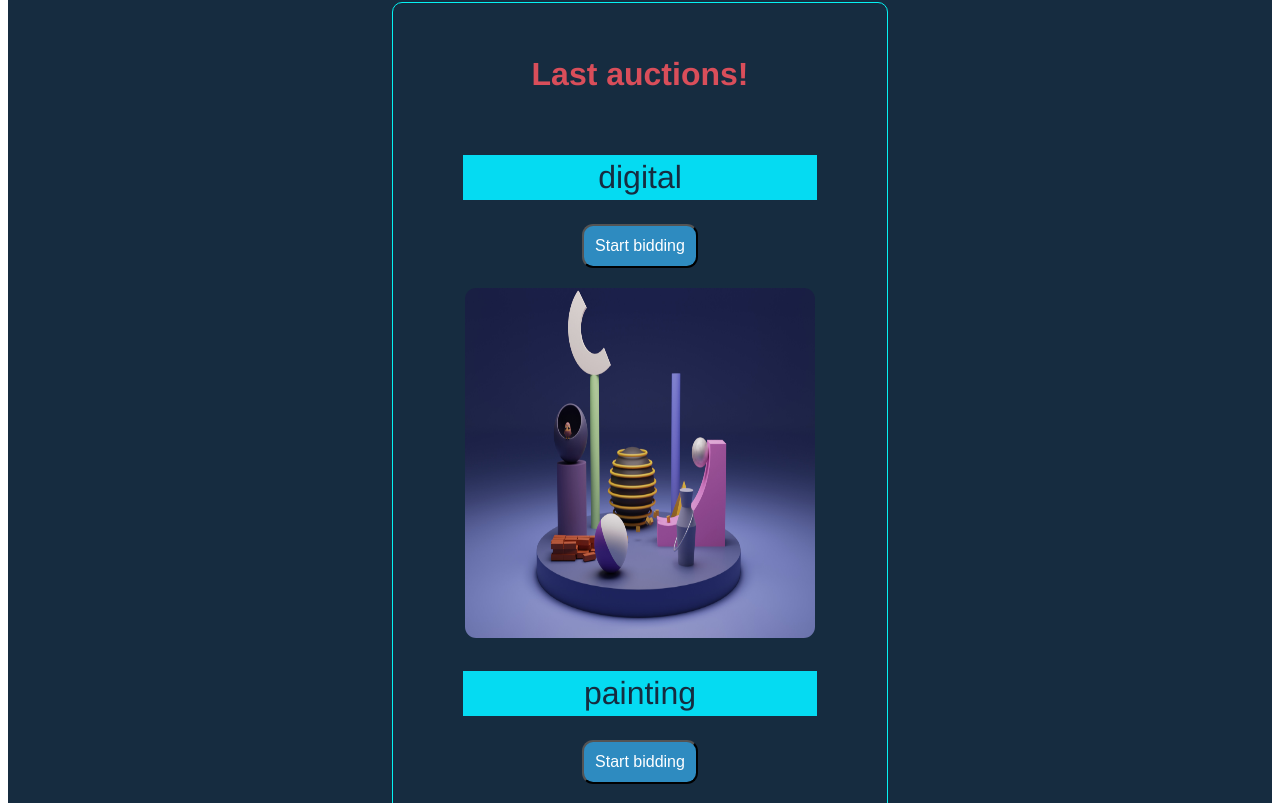
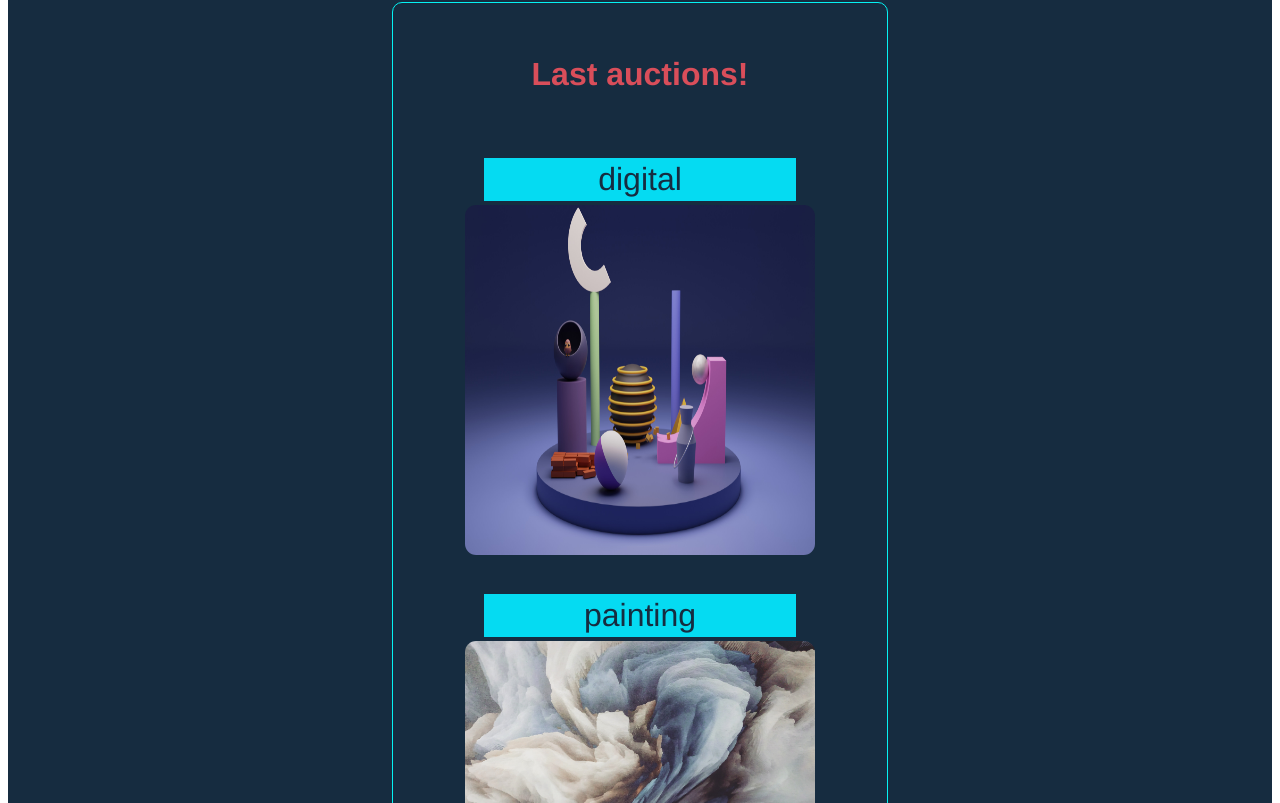
Before and after one commit to s-ferrer/bunchart, a Vue app in the folder frontend/: page / in a window 1280 px wide. Shown: the part 617-1420 px from the top of the page. Built offline with nearby package versions, Linux system fonts and the light colour scheme; no server answers; the HTML template or start-up script is replaced by a standard one.

Commit message:
Remove button in auction-card component

```diff
--- a/frontend/src/components/auction-card.vue
+++ b/frontend/src/components/auction-card.vue
@@ -9,7 +9,6 @@ export default {
   .box1
     .container1
       p {{ auction.category }}
-      button(@click="") Start bidding
     .container2
       img(:src="require(`@/assets/${this.auction.category}.jpg`)" :alt="`This is the ${this.auction.category} image`")
 
@@ -18,15 +17,15 @@ export default {
 <style lang="scss" scoped>
 .box1 {
   margin: 1%;
-  padding: 0.7rem;
+  padding: 0.9rem;
 
   .container1 {
     p {
       background-color: #05dbf2;
       color: #162c40;
       font-size: 2rem;
-      padding: 4px;
-      margin: 2px 23px 4px 23px;
+      padding: 3px;
+      margin: 2px 40px 4px 40px;
     }
     button {
       border-radius: 0.7rem;
```
